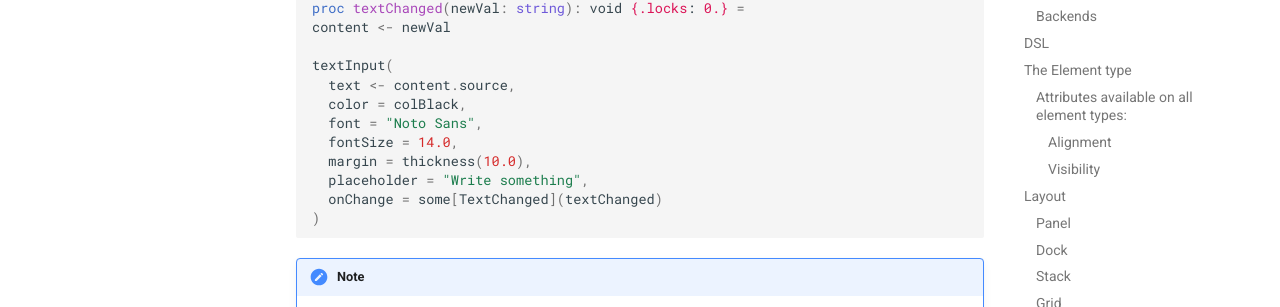
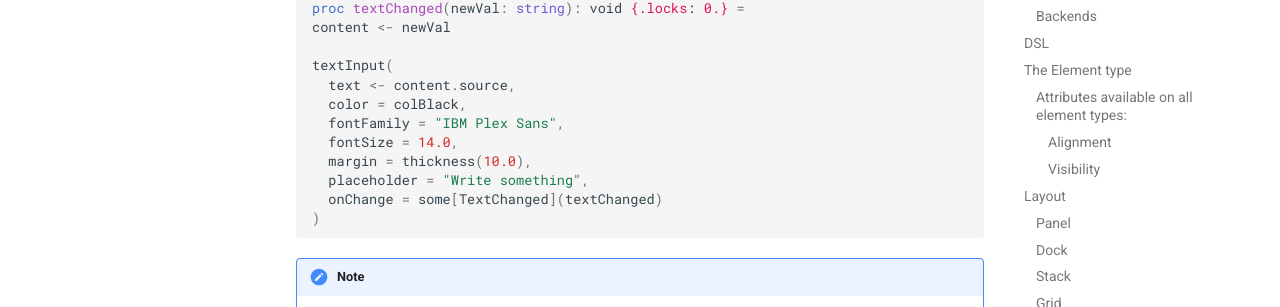
Before and after one commit to midio-code/denim-ui, an MkDocs documentation site: the page built from docs/index.md, in a window 1280 px wide and 900 px high, scrolled down 7859 px. Shown: the part 146-453 px from the top of the window. Built offline with MkDocs 1.6.1 and Material for MkDocs 9.7.7, drawn with Linux system fonts in a browser that asks for light colours; comment, search, counter and statistics services are not loaded.

Commit message:
Renamed font to fontFamily

````diff
--- a/docs/index.md
+++ b/docs/index.md
@@ -260,7 +260,7 @@ circle(
 
 ```nim
 text(
-  font = "Inter",
+  fontFamily = "Inter",
   fontSize = 24.0,
   color = colBlack,
   wordWrap = true
@@ -337,7 +337,7 @@ content <- newVal
 textInput(
   text <- content.source,
   color = colBlack,
-  font = "Noto Sans",
+  fontFamily = "IBM Plex Sans",
   fontSize = 14.0,
   margin = thickness(10.0),
   placeholder = "Write something",
````
Also changed, not shown: 4 other files.
